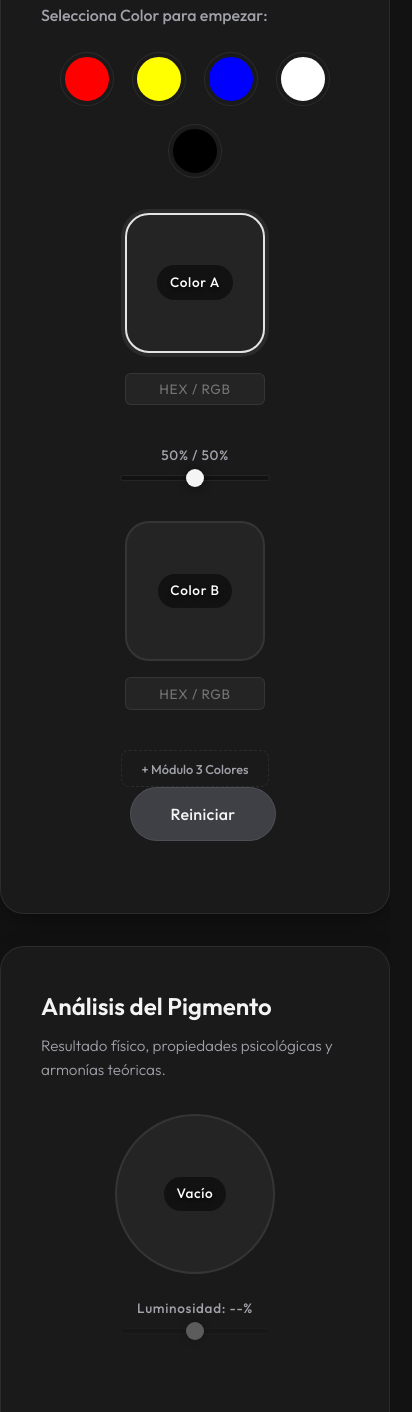
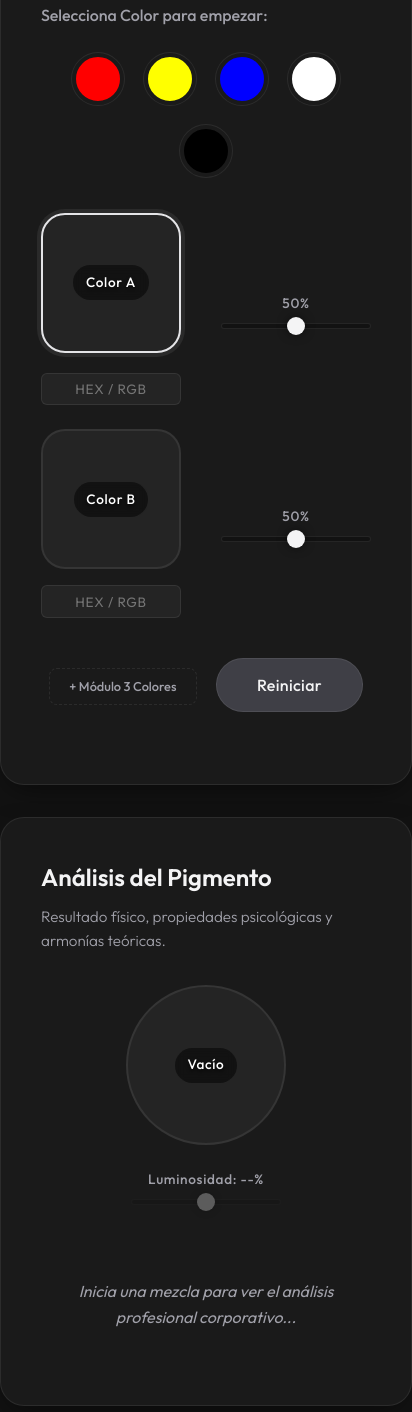
Before and after one commit to HamiltonLeiva/colorimetria_y_psicologia_del_color, a website built with Vite: page index.html in a window 390 px wide. Shown: the part 588-2000 px from the top of the page, 412 px wide, since content can reach past the window. Built offline with nearby package versions, Linux system fonts and the light colour scheme.

Commit message:
Modificación ultima versión

```diff
--- a/index.html
+++ b/index.html
@@ -34,18 +34,22 @@
           </div>
 
           <div class="mixer-interface" id="mixer-interface">
+            <!-- Fila Color A -->
+            <div class="mixer-row" id="row-a">
               <div class="slot-wrapper">
-              <div class="color-slot active-slot" id="color-a" data-color="none">
+                <div class="color-slot" id="color-a" data-color="none">
                   <span class="lbl-color">Color A</span>
                 </div>
                 <input type="text" id="hex-input-a" class="hex-input" placeholder="HEX / RGB" maxlength="25" autocomplete="off">
               </div>
-
-            <div class="mix-ratio-control">
-              <span class="ratio-label" id="ratio-label">50% / 50%</span>
-              <input type="range" id="mix-ratio" class="custom-slider" min="0" max="100" value="50">
+              <div class="mix-ratio-control" id="ratio-control-1">
+                <span class="ratio-label" id="ratio-label-1">50%</span>
+                <input type="range" id="mix-ratio-1" class="custom-slider" min="0" max="100" value="50">
+              </div>
             </div>
 
+            <!-- Fila Color B -->
+            <div class="mixer-row" id="row-b">
               <div class="slot-wrapper">
                 <div class="color-slot" id="color-b" data-color="none">
                   <span class="lbl-color">Color B</span>
@@ -53,16 +57,25 @@
                 <input type="text" id="hex-input-b" class="hex-input" placeholder="HEX / RGB" maxlength="25" autocomplete="off">
               </div>
 
-            <div class="mix-ratio-control hidden-slot" id="ratio-control-c">
-              <span class="ratio-label" id="ratio-label-c">Base 50% / C 50%</span>
-              <input type="range" id="mix-ratio-c" class="custom-slider" min="0" max="100" value="50">
+              <div class="mix-ratio-control" id="ratio-control-2">
+                <span class="ratio-label" id="ratio-label-2">50%</span>
+                <input type="range" id="mix-ratio-2" class="custom-slider" min="0" max="100" value="50">
+              </div>
             </div>
 
-            <div class="slot-wrapper hidden-slot" id="slot-c-wrapper">
+            <!-- Fila Color C -->
+            <div class="mixer-row hidden-slot" id="row-c">
+              <div class="slot-wrapper">
                 <div class="color-slot" id="color-c" data-color="none">
                   <span class="lbl-color">Color C</span>
                 </div>
                 <input type="text" id="hex-input-c" class="hex-input" placeholder="HEX / RGB" maxlength="25" autocomplete="off">
+              </div>
+
+              <div class="mix-ratio-control" id="ratio-control-3">
+                <span class="ratio-label" id="ratio-label-3">50%</span>
+                <input type="range" id="mix-ratio-3" class="custom-slider" min="0" max="100" value="50">
+              </div>
             </div>
           </div>
 
@@ -136,7 +149,7 @@
 
     <footer class="app-footer">
       <div class="container">
-        <p>&copy; Realizado por Hamilton Leiva - Arquitectura Estándar TI & UX Design</p>
+        <p>&copy; Todos los derechos reservados - Hamilton Leiva &reg; 2026</p>
       </div>
     </footer>
     <script type="module" src="src/main.js"></script>
--- a/src/components/mixercomponent.js
+++ b/src/components/mixercomponent.js
@@ -29,16 +29,18 @@
         psychology: document.getElementById('psychology-panel'),
         btnReset: document.getElementById('btn-reset'),
         btnToggle3Color: document.getElementById('btn-toggle-3color'),
-        mixRatio: document.getElementById('mix-ratio'),
-        ratioLabel: document.getElementById('ratio-label'),
-        mixRatioC: document.getElementById('mix-ratio-c'),
-        ratioLabelC: document.getElementById('ratio-label-c'),
+        mixRatio1: document.getElementById('mix-ratio-1'),
+        ratioLabel1: document.getElementById('ratio-label-1'),
+        mixRatio2: document.getElementById('mix-ratio-2'),
+        ratioLabel2: document.getElementById('ratio-label-2'),
+        mixRatio3: document.getElementById('mix-ratio-3'),
+        ratioLabel3: document.getElementById('ratio-label-3'),
         lightness: document.getElementById('lightness-slider'),
         lightnessLabel: document.getElementById('lightness-label'),
         hexInputA: document.getElementById('hex-input-a'),
         hexInputB: document.getElementById('hex-input-b'),
         hexInputC: document.getElementById('hex-input-c'),
-        slotCWrapper: document.getElementById('slot-c-wrapper'),
+        rowC: document.getElementById('row-c'),
         contextPreview: document.getElementById('context-preview'),
         mockBtn: document.getElementById('mock-btn'),
         mockCard: document.getElementById('mock-card'),
@@ -81,8 +83,9 @@
     });
 
     this.nodes.btnReset.addEventListener('click', () => this.reset());
-    this.nodes.mixRatio.addEventListener('input', () => this.handleUIUpdate());
-    this.nodes.mixRatioC.addEventListener('input', () => this.handleUIUpdate());
+    this.nodes.mixRatio1.addEventListener('input', () => this.handleUIUpdate());
+    this.nodes.mixRatio2.addEventListener('input', () => this.handleUIUpdate());
+    this.nodes.mixRatio3.addEventListener('input', () => this.handleUIUpdate());
     this.nodes.lightness.addEventListener('input', () => this.handleLightnessChange());
     this.nodes.btnToggle3Color.addEventListener('click', () => this.toggle3ColorMode());
 
@@ -116,8 +119,7 @@
     this.state.isThreeColorMode = !this.state.isThreeColorMode;
     const is3 = this.state.isThreeColorMode;
 
-    this.nodes.slotCWrapper.classList.toggle('hidden-slot', !is3);
-    this.nodes.mixRatioC.parentElement.classList.toggle('hidden-slot', !is3);
+    this.nodes.rowC.classList.toggle('hidden-slot', !is3);
     this.nodes.btnToggle3Color.innerText = is3 ? '- Desactivar Módulo 3 Colores' : '+ Módulo 3 Colores';
 
     if (!is3) {
@@ -127,15 +129,27 @@
     } else {
         this.setActiveSlot(this.nodes.slotC);
     }
-    this.mixAndRender();
+    this.handleUIUpdate();
   }
 
   handleUIUpdate() {
-    const rA = parseInt(this.nodes.mixRatio.value, 10);
-    this.nodes.ratioLabel.innerText = `${rA}% / ${100 - rA}%`;
+    const wA = parseInt(this.nodes.mixRatio1.value, 10);
+    const wB = parseInt(this.nodes.mixRatio2.value, 10);
+    const wC = this.state.isThreeColorMode ? parseInt(this.nodes.mixRatio3.value, 10) : 0;
 
-    const rC = parseInt(this.nodes.mixRatioC.value, 10);
-    this.nodes.ratioLabelC.innerText = `Base ${rC}% / C ${100 - rC}%`;
+    const total = wA + wB + wC;
+
+    if (total > 0) {
+        this.nodes.ratioLabel1.innerText = `${Math.round((wA / total) * 100)}%`;
+        this.nodes.ratioLabel2.innerText = `${Math.round((wB / total) * 100)}%`;
+        if (this.state.isThreeColorMode) {
+            this.nodes.ratioLabel3.innerText = `${Math.round((wC / total) * 100)}%`;
+        }
+    } else {
+        this.nodes.ratioLabel1.innerText = '0%';
+        this.nodes.ratioLabel2.innerText = '0%';
+        this.nodes.ratioLabel3.innerText = '0%';
+    }
 
     this.mixAndRender();
   }
@@ -200,16 +214,24 @@
     const cB = this.nodes.slotB.dataset.color;
     const cC = this.nodes.slotC.dataset.color;
 
-    if (cA !== 'none' && cB !== 'none') {
-        const colors = [cA, cB];
-        const ratios = [parseInt(this.nodes.mixRatio.value, 10) / 100];
+    const activeColors = [];
+    const weights = [];
 
-        if (this.state.isThreeColorMode && cC !== 'none') {
-            colors.push(cC);
-            ratios.push(parseInt(this.nodes.mixRatioC.value, 10) / 100);
-        }
+    if (cA !== 'none') {
+        activeColors.push(cA);
+        weights.push(parseInt(this.nodes.mixRatio1.value, 10));
+    }
+    if (cB !== 'none') {
+        activeColors.push(cB);
+        weights.push(parseInt(this.nodes.mixRatio2.value, 10));
+    }
+    if (this.state.isThreeColorMode && cC !== 'none') {
+        activeColors.push(cC);
+        weights.push(parseInt(this.nodes.mixRatio3.value, 10));
+    }
 
-        const data = colorService.processMix(colors, ratios);
+    if (activeColors.length >= 1) {
+        const data = colorService.processMix(activeColors, weights);
         if (data) {
             this.state.rawMixHex = data.hex;
             this.lastMixData = data; // Store for lightness adjustments
@@ -313,10 +335,12 @@
     this.nodes.psychology.innerHTML = '<p class="empty-state">Inicia una mezcla para ver el análisis profesional...</p>';
     if (this.wheelComponent && this.wheelComponent.container) this.wheelComponent.container.innerHTML = '';
 
-    this.nodes.mixRatio.value = 50;
-    this.nodes.ratioLabel.innerText = '50% / 50%';
-    this.nodes.mixRatioC.value = 50;
-    this.nodes.ratioLabelC.innerText = 'Base 50% / C 50%';
+    this.nodes.mixRatio1.value = 50;
+    this.nodes.ratioLabel1.innerText = '50%';
+    this.nodes.mixRatio2.value = 50;
+    this.nodes.ratioLabel2.innerText = '50%';
+    this.nodes.mixRatio3.value = 50;
+    this.nodes.ratioLabel3.innerText = '50%';
     this.nodes.lightness.value = 50;
     this.nodes.lightnessLabel.innerText = 'Luminosidad: --%';
     this.nodes.lightness.disabled = true;
--- a/src/core/colorblender.js
+++ b/src/core/colorblender.js
@@ -12,54 +12,53 @@
    * @param {number} ratioA - Proporción del primer color (0 a 1).
    * @returns {string} Resultado en Hex.
    */
-  static mixPigments(hex1, hex2, ratioA = 0.5) {
-    if (hex1 === hex2) return hex1;
-    if (hex1 === 'none' || !hex1) return hex2;
-    if (hex2 === 'none' || !hex2) return hex1;
+  /**
+   * Mezcla tres o más colores usando pesos individuales (Modelo Sustractivo CMYK).
+   * CMYK es el estándar para pigmentos físicos (cian, magenta, amarillo, negro).
+   * @param {string[]} hexColors - Array de colores Hex.
+   * @param {number[]} weights - Array de pesos (0-100).
+   * @returns {string} Resultado en Hex.
+   */
+  static mixMultiplePigments(hexColors, weights) {
+    if (!hexColors || hexColors.length === 0) return '#000000';
 
-    const c1 = colorUtils.hexToRgb(hex1);
-    const c2 = colorUtils.hexToRgb(hex2);
+    // Si solo hay un color, devolverlo
+    if (hexColors.length === 1) return hexColors[0];
 
-    const hsl1 = colorUtils.rgbToHsl(c1.r, c1.g, c1.b);
-    const hsl2 = colorUtils.rgbToHsl(c2.r, c2.g, c2.b);
+    let totalWeight = weights.reduce((a, b) => a + b, 0);
+    if (totalWeight === 0) return hexColors[0];
 
-    const ratioB = 1 - ratioA;
+    let sumC = 0, sumM = 0, sumY = 0, sumK = 0;
 
-    let h1 = hsl1.h;
-    let h2 = hsl2.h;
+    hexColors.forEach((hex, i) => {
+      const rgb = colorUtils.hexToRgb(hex);
+      const w = weights[i] / totalWeight;
 
-    // Shortest Path en el círculo cromático
-    if (Math.abs(h1 - h2) > 180) {
-        if (h1 < h2) h1 += 360;
-        else h2 += 360;
+      // Convert RGB to CMYK
+      const r = rgb.r / 255;
+      const g = rgb.g / 255;
+      const b = rgb.b / 255;
+
+      const k = 1 - Math.max(r, g, b);
+      const c = (k === 1) ? 0 : (1 - r - k) / (1 - k);
+      const m = (k === 1) ? 0 : (1 - g - k) / (1 - k);
+      const y = (k === 1) ? 0 : (1 - b - k) / (1 - k);
+
+      sumC += c * w;
+      sumM += m * w;
+      sumY += y * w;
+      sumK += k * w;
+    });
+
+    // Convert CMYK back to RGB
+    const r = 255 * (1 - sumC) * (1 - sumK);
+    const g = 255 * (1 - sumM) * (1 - sumK);
+    const b = 255 * (1 - sumY) * (1 - sumK);
+
+    return colorUtils.rgbToHex(r, g, b);
   }
 
-    let mixedH = (h1 * ratioA + h2 * ratioB) % 360;
-    if (mixedH < 0) mixedH += 360;
-
-    // Lógica RYB (Red-Yellow-Blue) para mezclas artísticas
-    const isBlue1 = hsl1.h > 200 && hsl1.h < 260;
-    const isYellow1 = hsl1.h > 40 && hsl1.h < 80;
-    const isBlue2 = hsl2.h > 200 && hsl2.h < 260;
-    const isYellow2 = hsl2.h > 40 && hsl2.h < 80;
-
-    const isRed1 = hsl1.h < 20 || hsl1.h > 340;
-    const isRed2 = hsl2.h < 20 || hsl2.h > 340;
-
-    let mixedL = (hsl1.l * ratioA + hsl2.l * ratioB);
-
-    // Ajustes de saturación y brillo para simular pérdida de luz en mezcla física
-    if ((isBlue1 && isYellow2) || (isYellow1 && isBlue2)) {
-        mixedH = 120; // Verde
-        mixedL *= 0.90;
-    } else if ((isRed1 && isYellow2) || (isYellow1 && isRed2)) {
-        mixedH = 35; // Naranja
-    } else {
-        mixedL *= 0.90;
-    }
-
-    const mixedS = (hsl1.s * ratioA + hsl2.s * ratioB);
-
-    return colorUtils.hslToHex(mixedH, mixedS, mixedL);
+  static mixPigments(hex1, hex2, ratioA = 0.5) {
+    return this.mixMultiplePigments([hex1, hex2], [ratioA * 100, (1 - ratioA) * 100]);
   }
 }
--- a/src/services/colorservice.js
+++ b/src/services/colorservice.js
@@ -18,14 +18,9 @@
 
     let resultHex = colors[0];
 
-    // Mezcla secuencial (soporta 2 o 3 colores)
+    // Mezcla multichasis (soporta N colores con N pesos)
     if (colors.length >= 2) {
-        resultHex = ColorBlender.mixPigments(colors[0], colors[1], ratios[0]);
-        if (colors.length === 3) {
-            // Nota: Aquí se asume una proporción base vs el tercer color
-            const ratioBase = ratios[1] || 0.5;
-            resultHex = ColorBlender.mixPigments(resultHex, colors[2], ratioBase);
-        }
+        resultHex = ColorBlender.mixMultiplePigments(colors, ratios);
     }
 
     const rgb = colorUtils.hexToRgb(resultHex);
--- a/src/style.css
+++ b/src/style.css
@@ -132,11 +132,20 @@
 
 .mixer-interface {
   display: flex;
+  flex-direction: column;
   align-items: center;
-  justify-content: center;
+  gap: 1.5rem;
+  margin-bottom: 2.5rem;
+  width: 100%;
+}
+
+.mixer-row {
+  display: flex;
+  align-items: center;
+  justify-content: space-between;
   gap: 2.5rem;
-  margin-bottom: 2.5rem;
-  flex-wrap: wrap;
+  width: 100%;
+  max-width: 600px;
 }
 
 .color-slot {
```
Lines whose indentation alone changed are shown as unchanged.
